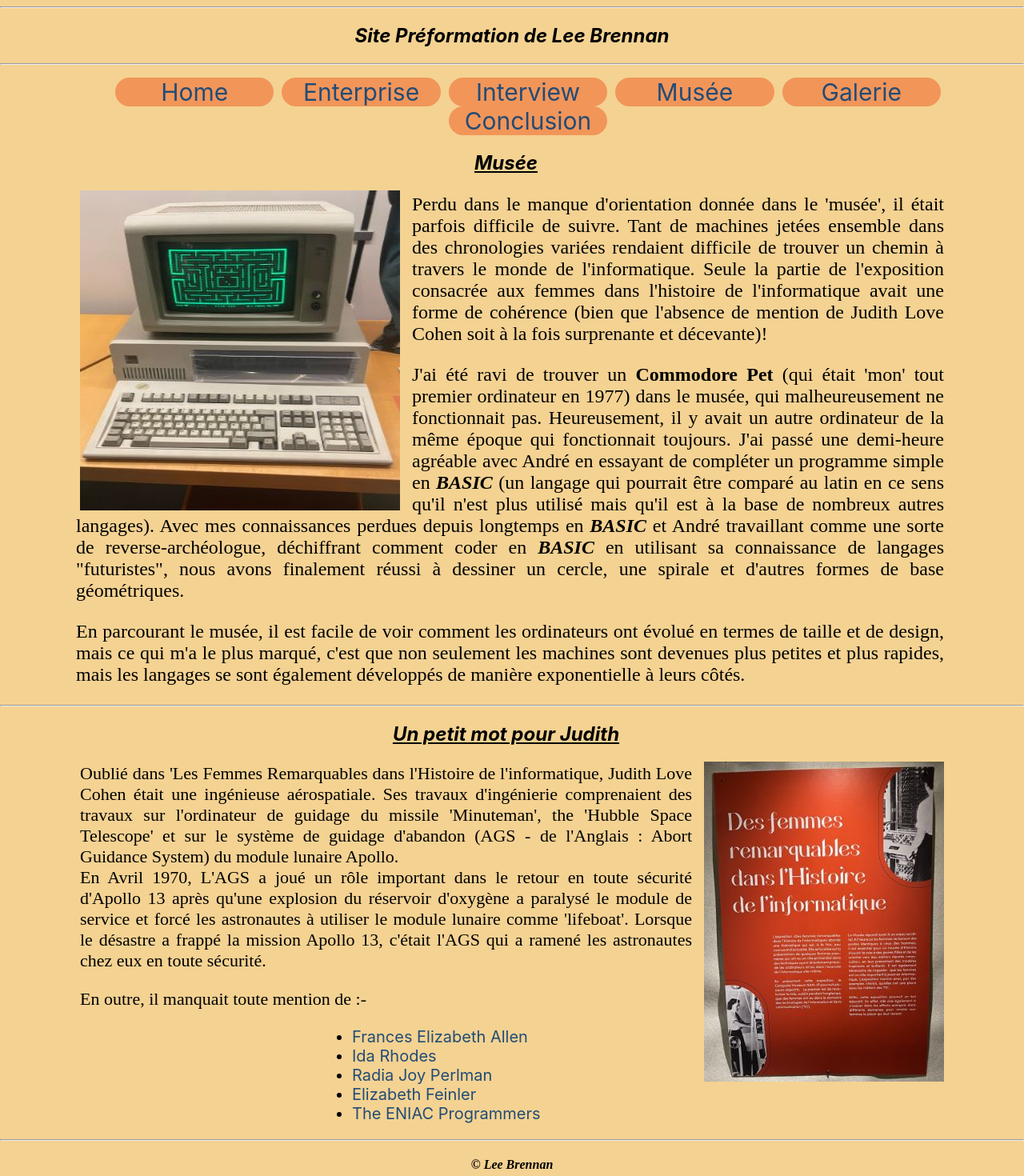
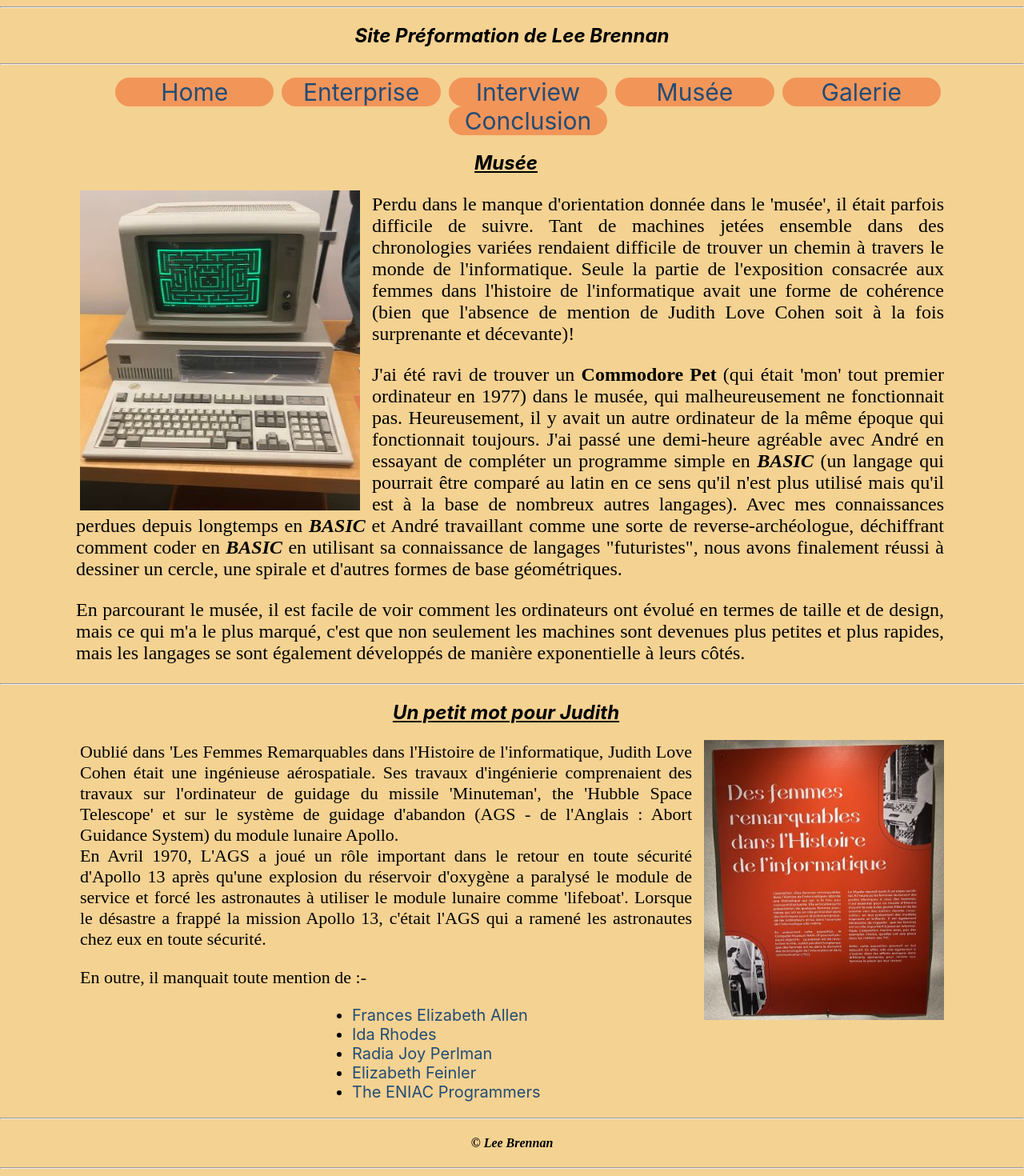
Before and after one commit to Leerlandais/react-prefo, a React (Create React App) app: page /musee in a window 1280 px wide. Shown: the top 1470 px of the page at 80% size. Built offline with nearby package versions, Linux system fonts and the light colour scheme.

Commit message:
moved more images into Image.jsx

```diff
--- a/src/components/ImageExpo2.js
+++ b/src/components/ImageExpo2.js
@@ -1,7 +1,7 @@
 function ImageExpo2() {
     return (
         <div id="expoimg2">
-            <img src="./images/thumb/photo45.jpg" />
+            <img src="" />
         </div>
     )
 }
--- a/src/pages/Musee.jsx
+++ b/src/pages/Musee.jsx
@@ -1,29 +1,28 @@
 import Image from "../components/Image";
-import ImageExpo2 from "../components/ImageExpo2";
 function Musee() {
     return(
     <>
         <h2>Musée</h2>
-        <Image src="./images/thumb/photo37.jpg" alt="Musee" id="expoimg" />
+        <Image src="./images/thumb/photo37.jpg" alt="Musee" id="expoimg" w="350px" />
     <div>
-        <p class="museum1">
+        <p className="museum1">
             Perdu dans le manque d'orientation donnée dans le 'musée', il était parfois difficile de suivre. Tant de machines jetées ensemble dans des chronologies variées rendaient difficile de trouver un chemin à travers le monde de l'informatique.
             Seule la partie de l'exposition consacrée aux femmes dans l'histoire de l'informatique avait une forme de cohérence (bien que l'absence de mention de Judith Love Cohen soit à la fois surprenante et décevante)!</p>
-        <p class="museum1">
+        <p className="museum1">
             J'ai été ravi de trouver un <strong>Commodore Pet</strong> (qui était 'mon' tout premier ordinateur en 1977) dans le musée, qui malheureusement ne fonctionnait pas. Heureusement, il y avait un autre ordinateur de la même époque qui fonctionnait toujours.
             J'ai passé une demi-heure agréable avec André en essayant de compléter un programme simple en <em><strong>BASIC</strong></em> (un langage qui pourrait être comparé au latin en ce sens qu'il n'est plus utilisé mais qu'il est à la base de nombreux autres langages). Avec mes connaissances perdues depuis longtemps en <em><strong>BASIC</strong></em> et André travaillant comme une sorte de reverse-archéologue, déchiffrant comment coder en <em><strong>BASIC</strong></em> en utilisant sa connaissance de langages "futuristes", nous avons finalement réussi à dessiner un cercle, une spirale et d'autres formes de base géométriques.</p>
-        <p class="museum1">
+        <p className="museum1">
             En parcourant le musée, il est facile de voir comment les ordinateurs ont évolué en termes de taille et de design, mais ce qui m'a le plus marqué, c'est que non seulement les machines sont devenues plus petites et plus rapides, mais les langages se sont également développés de manière exponentielle à leurs côtés.</p>
 
         <hr />
 
             <h2>Un petit mot pour Judith</h2>
 
-            <ImageExpo2 />
-            <p class="museum2">
+            <Image src={"./images/thumb/photo45.jpg"} alt="Pic of the Women of IT" id={"expoimg2"} w={"300px"} h={"350px"} />
+            <p className="museum2">
                 Oublié dans 'Les Femmes Remarquables dans l'Histoire de l'informatique, Judith Love Cohen était une ingénieuse aérospatiale. Ses travaux d'ingénierie comprenaient des travaux sur l'ordinateur de guidage du missile 'Minuteman', the 'Hubble Space Telescope' et sur le système de guidage d'abandon (AGS - de l'Anglais : Abort Guidance System) du module lunaire Apollo.<br /> En Avril 1970, L'AGS a joué un rôle important dans le retour en toute sécurité d'Apollo 13 après qu'une explosion du réservoir d'oxygène a paralysé le module de service et forcé les astronautes à utiliser le module lunaire comme 'lifeboat'.
                 Lorsque le désastre a frappé la mission Apollo 13, c'était l'AGS qui a ramené les astronautes chez eux en toute sécurité.</p>
-            <p class="museum2">En outre, il manquait toute mention de :-</p>
+            <p className="museum2">En outre, il manquait toute mention de :-</p>
             <dl id="ladies">
                 <ul className={"museeUl"}>
                     <li><dt><a href="#dropFE">Frances Elizabeth Allen</a></dt></li>
```
Also changed, not shown: src/components/ImageExpo1.js (deleted, +0 -9 lines).
